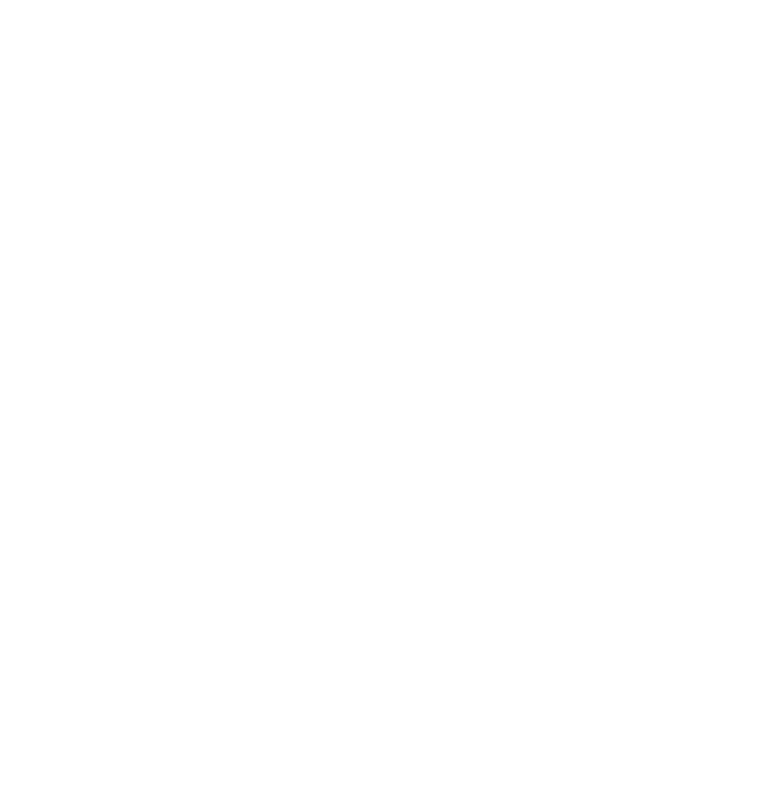
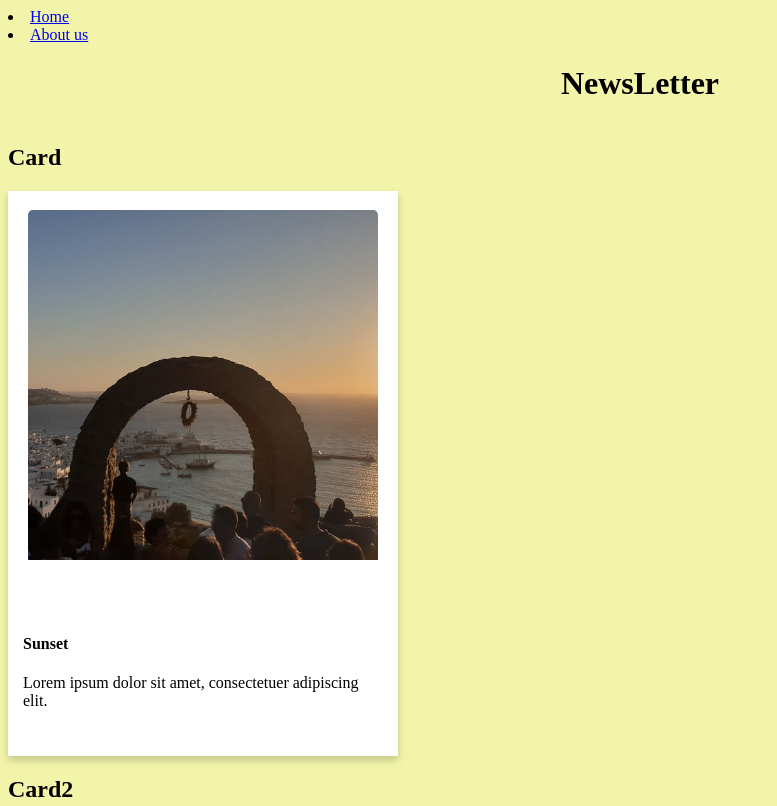
Before and after one commit to jakubcerny166/test_13.10_wa, a plain HTML site: page pages/newsletter.html in a window 1280 px wide. Shown: the top 806 px of the page, without its empty margins (0-777 px from the left). Drawn offline with Linux system fonts and the light colour scheme.

Commit message:
third commit

```diff
--- a/css/style.css
+++ b/css/style.css
@@ -20,5 +20,26 @@ h1{
 }
 
 body{
-	background-color: lightgreen;
+	background-color: #F2F5A9;
 }
+#karty{
+	display: inline-table;
+}
+#card {
+  box-shadow: 0 4px 8px 0 rgba(0,0,0,0.2);
+  transition: 0.3s;
+  width: 390px;
+  background-color: white;
+}
+
+#container {
+  padding: 30px 15px;
+  border-radius: 0 0 5px 5px;
+  transition: width 3s;
+}
+
+img {
+  border-radius: 5px 5px 0 0;
+  height: 350px;
+  margin: 5%;
+}
--- a/pages/newsletter.html
+++ b/pages/newsletter.html
@@ -0,0 +1,45 @@
+<!DOCTYPE html>
+<html>
+	<head>
+		<title>NewsLetter</title>
+		<meta charset="utf-8">
+		<link rel="icon" type="image/xicon" href="../img/favicon.jpg">
+		<link rel="stylesheet" href="../css/style.css">
+	</head>
+	<body>
+		<li><a href="../index.html">Home</a></li>
+		<li><a href="about.html">About us</a></li>
+		<h1>NewsLetter</h1>
+		<div id="karty">
+		<h2>Card</h2>
+		<div id="card">
+		<img src="../img/jpg2.jpg" alt="jpg2">
+		<div id="container">
+		<h4><b>Sunset</b></h4>
+		<p>Lorem ipsum dolor sit amet, consectetuer adipiscing elit.</p>
+	</div>
+	</div>
+	<h2>Card2</h2>
+		<div id="card">
+		<img src="../img/jpg2.jpg" alt="jpg2">
+		<div id="container">
+		<h4><b>Sunset</b></h4>
+		<p>Lorem ipsum dolor sit amet, consectetuer adipiscing elit.</p>
+	</div>
+	</div>
+	<h2>Card3</h2>
+		<div id="card">
+		<img src="../img/jpg2.jpg" alt="jpg2">
+		<div id="container">
+		<h4><b>Sunset</b></h4>
+		<p>Lorem ipsum dolor sit amet, consectetuer adipiscing elit.</p>
+	</div>
+	</div>
+	</div>
+	</body>
+	<footer>
+		 <hr>
+			<p> <small>2022, autor stranek, email, kontakt </small> </p>
+		 </hr>
+		</footer>
+</html>
```
Also changed, not shown: index.html (+2 -6 lines), pages/about.html (+4 -6 lines), img/jpg2.jpg (added), 1 other file.
